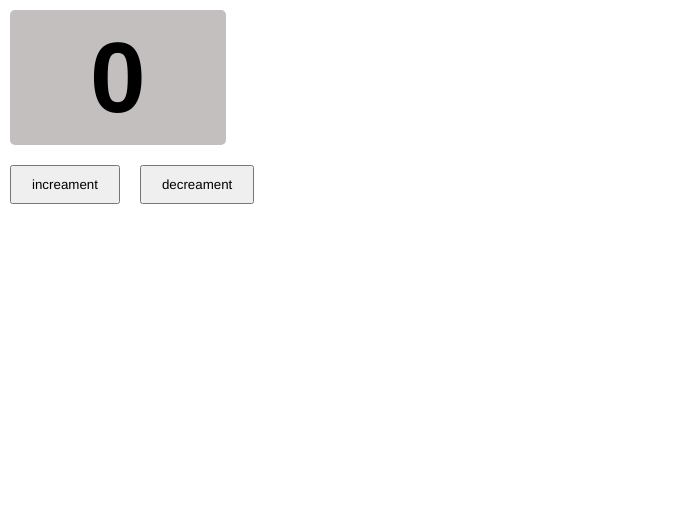
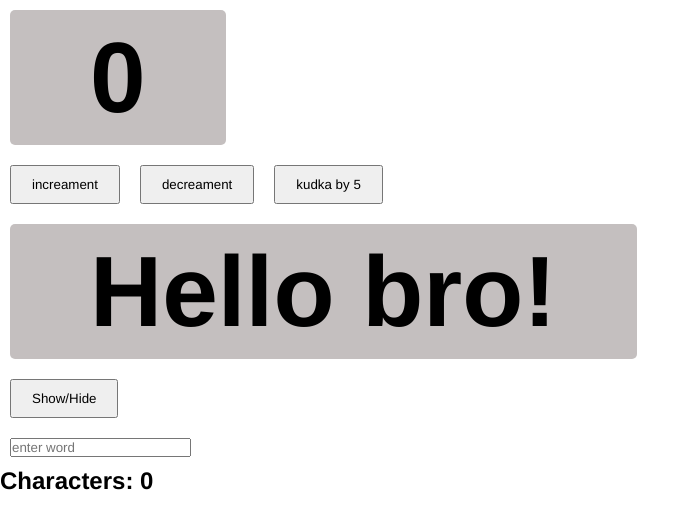
Before and after one commit to ayazmalek/learn-react, a React (Vite) app in the folder 09-Usestate/: page / in a window 1280 px wide. Shown: the top 528 px of the page, without its empty margins (0-699 px from the left). Built offline with nearby package versions, Linux system fonts and the light colour scheme.

Commit message:
level up in usestate

```diff
--- a/09-Usestate/src/App.jsx
+++ b/09-Usestate/src/App.jsx
@@ -1,6 +1,9 @@
 
 import { useState } from "react"
 import Usestatebase from "./components/usestatebase"
+import HideUnhide from "./components/Hideunhide"
+import Inputuse  from "./components/Inputuse"
+import Charactercounter from "./components/Charactercounter"
 const App = () => {
 const [num, setNum] = useState(0)
 function increament(){
@@ -8,6 +11,9 @@ setNum(num+1)
 }
 function decreament(){
   setNum(num-1)
+}
+function jumpBy5(){
+  setNum(num+5)
 }
 
   return (
@@ -17,8 +23,11 @@ function decreament(){
         <h1>{num}</h1>
 <button onClick={increament}>increament</button>
 <button onClick={decreament}>decreament</button>
-
+<button onClick={jumpBy5}>kudka by 5</button>
+<HideUnhide/>
   {/* <Usestatebase /> */}
+  {/* <Inputuse /> */}
+  <Charactercounter/>
     </div>
   )
 }
--- /dev/null
+++ b/09-Usestate/src/components/Charactercounter.jsx
@@ -0,0 +1,24 @@
+import React, { useState } from 'react'
+
+const Charactercounter = () => {
+
+  const [text, setText] = useState('')
+
+  return (
+    <div>
+
+      <input
+        type="text"
+        placeholder="enter word"
+        onChange={(e) => {
+          setText(e.target.value)
+        }}
+      />
+
+      <h2>Characters: {text.length}</h2>
+
+    </div>
+  )
+}
+
+export default Charactercounter
--- /dev/null
+++ b/09-Usestate/src/components/Hideunhide.jsx
@@ -0,0 +1,17 @@
+import React, { useState } from 'react'
+
+const Hideunhide = () => {
+
+const [show, setShow] = useState(true)
+
+  return (
+    <div>
+{show && <h1>Hello bro!</h1>}
+   <button onClick={() => setShow(!show)}>
+  Show/Hide
+</button>
+    </div>
+  )
+}
+
+export default Hideunhide
--- /dev/null
+++ b/09-Usestate/src/components/Inputuse.jsx
@@ -0,0 +1,17 @@
+import React, { useState } from 'react'
+
+const Inputuse = () => {
+    const [name, setName] = useState('')
+
+  return (
+    <div>
+    <input
+  type="text" placeholder='enter your name'
+  onChange={(e) => setName(e.target.value)}
+/>
+<h1>hello ,{name}</h1>
+    </div>
+  )
+}
+
+export default Inputuse
--- a/09-Usestate/src/index.css
+++ b/09-Usestate/src/index.css
@@ -22,3 +22,6 @@ h1{
     border-radius: 5px;
     margin: 10px;
 }
+input{
+    margin: 10px;
+}
```
